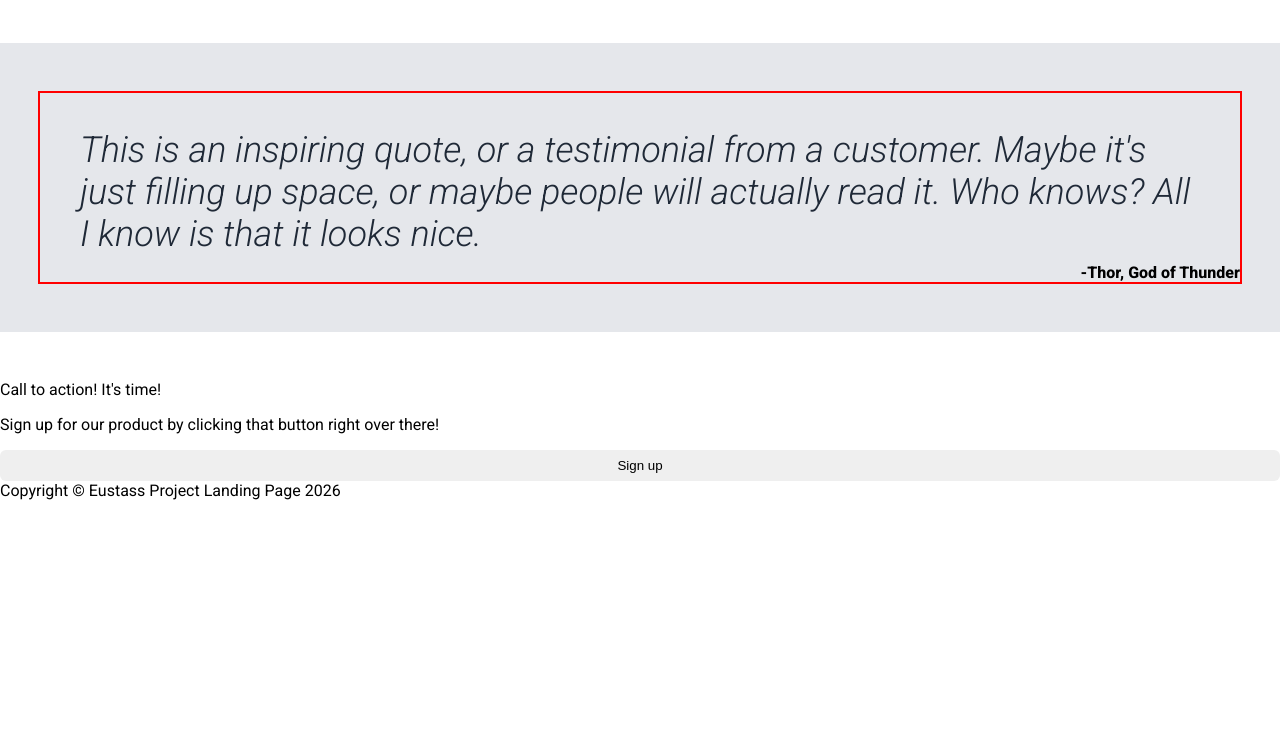
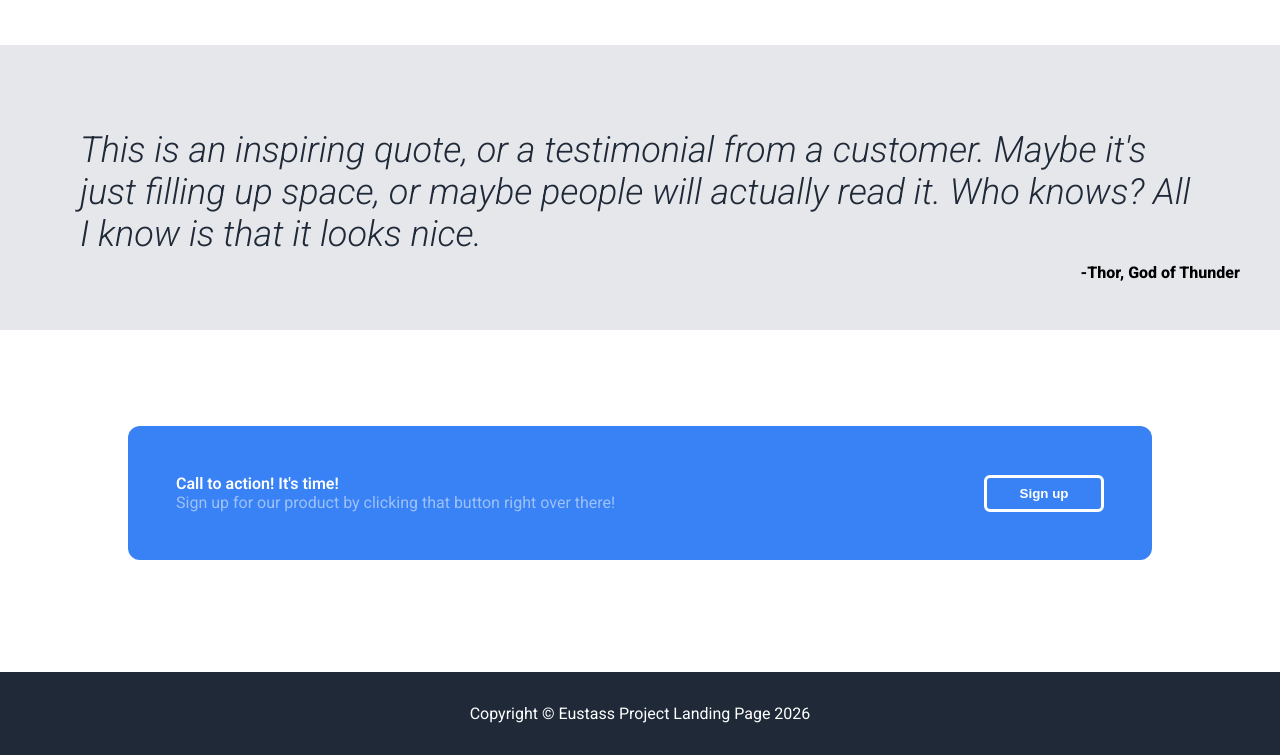
Before and after one commit to EustassKid93/Project-landing-page, a plain HTML site: page index.html in a window 1280 px wide. Shown: the part 738-1493 px from the top of the page. Before the commit the page ends 1238 px from the top, so only its background shows below. Drawn offline with Linux system fonts and the light colour scheme.

Commit message:
Modified footer, added flex-grow to keep the footer on the bottom and nav on the top

```diff
--- a/index.html
+++ b/index.html
@@ -7,9 +7,11 @@
     <title>Landing Page</title>
 </head>
 <body>
-    <div class="nav">
-        <div class="nav-bar">
-            <div class="logo">
+    <div class="body">
+
+        <div class="nav">
+            <div class="nav-bar">
+                <div class="logo">
                 <img src="./images/logo.png" alt="Logo" width="48px" height="48px">
             </div>
             <div class="link-nav">
@@ -62,11 +64,16 @@
         </div>
     </div>
 
-    <div>Call to action! It's time!</div>
-    <p>Sign up for our product by clicking that button right over there!</p>
-    <button>Sign up</button>
+    <div class="call-to-action">
+        <div class="call-container">
+            <div class="call-text">Call to action! It's time!</div>
+            <div class="call-second-text">Sign up for our product by clicking that button right over there!</div>
+        </div>
+        <button class="button">Sign up</button>
+    </div>
 
-    <footer>Copyright &copy Eustass Project Landing Page 2026</footer>
+</div>
+<footer>Copyright &copy Eustass Project Landing Page 2026</footer>
 
 </body>
 </html>
--- a/style.css
+++ b/style.css
@@ -8,6 +8,10 @@ body {
 body {
     display: flex;
     flex-direction: column;
+}
+
+.body {
+    flex-grow: 1;
 }
 
 .nav {
@@ -114,8 +118,11 @@ button:hover {
 }
 
 .info-single-image img {
-    border: 3px solid rgb(203, 88, 0);
+    border: 4px solid rgb(203, 88, 0);
     border-radius: 8px;
+    width: 128px;
+    height: 128px;
+    background-size: cover;
 }
 
 .info-single-image figcaption {
@@ -129,13 +136,12 @@ button:hover {
 .quote {
     background-color: #E5E7EB;
     padding: 48px 0 48px 0;
-    margin-bottom: 48px;
+    margin-bottom: 6em;
     display: flex;
     justify-content: center;
 }
 
 .quote-section {
-    border: 2px solid red;
     display: flex;
     flex-direction: column;
     width: 1200px;
@@ -157,5 +163,42 @@ button:hover {
     font-weight: 800;
     font-family: "Roboto" sans-serif;
     margin-top: 8px;
+}
 
+.call-to-action {
+    display: flex;
+    background-color: #3882F6;
+    margin: 0 10% 0 10%;
+    padding: 48px 48px 48px 48px;
+    justify-content: space-between;
+    align-items: center;
+    border-radius: 12px;
+    margin-bottom: 7em;
 }
+
+.call-container {
+    display: flex;
+    flex-direction: column;
+}
+
+.call-text {
+    color: white;
+    font-weight: 600;
+}
+
+.call-second-text {
+    color:#f9faf886
+}
+
+.call-to-action button {
+    font-weight: 600;
+    border: 3px solid white;
+}
+
+footer {
+    background-color: #1F2937;
+    display: flex;
+    justify-content: center;
+    color: white;
+    padding: 32px;
+}
```
